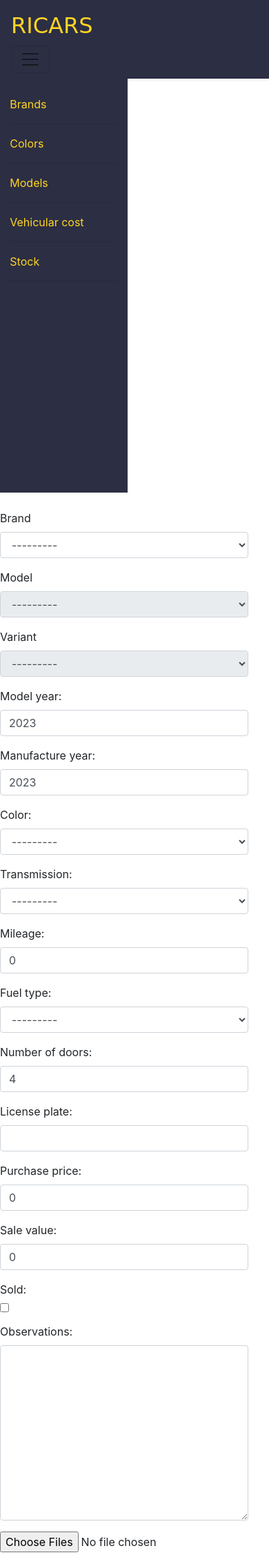
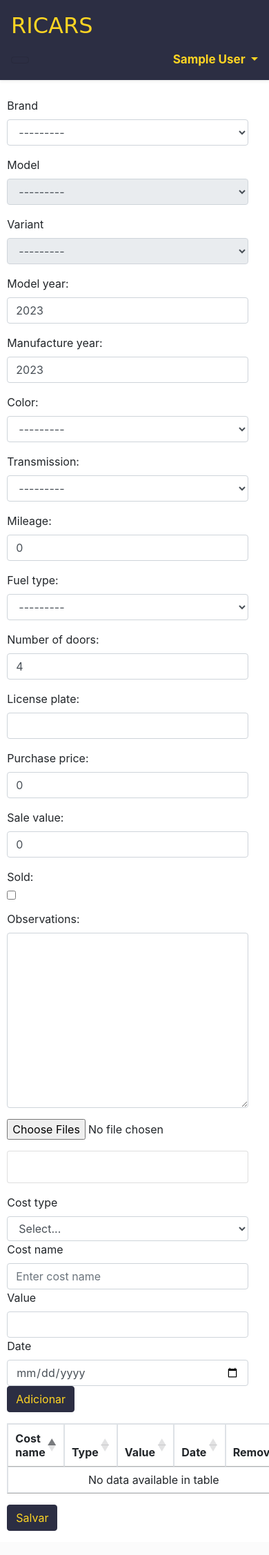
Before and after one commit to gabrielbrag/Ricars, a Django app: page /erp/vehicles/insert/ in a window 390 px wide; the page is wider, and only the part inside the window is pictured. Shown: the top 2254 px of that part at 69% size. After the commit the page ends 2219 px from the top of that part, so only its background shows below. Run offline with Django 4.2, Linux system fonts and the light colour scheme; the visitor is signed in with stand-in values (Sample User, id 1); data that the repository does not hold is empty; some libraries are stand-ins or nearby versions.

Commit message:
Changes to make the system more responsive

```diff
--- a/erp/static/erp/css/styles.css
+++ b/erp/static/erp/css/styles.css
@@ -1,8 +1,9 @@
 :root{
-    --rosea: #FFD523;
-    --powder-blue: #2C2E43;
+    --primary: #FFD523;
+    --background-secondary: #2C2E43;
     --cotton: red;
     --smoke: pink;
+    --textPrimary:black;
 }
 
 .btn-cyan{
@@ -31,6 +32,7 @@
 
 .main-content{
     margin-top: 3vh;
+    padding-left:3vh;
 }
 
 .controlGrid{
@@ -43,15 +45,14 @@
 
 .sidebar{
     width: 200px;
-    background-color: var(--powder-blue);
+    background-color: var(--background-secondary);
     padding-left: 3vh;
     padding-top: 3vh;
-    height: auto;
-    min-height: 600px;
+    min-height: 95vh;
 }
 
 .sidebar a{
-    color: var(--rosea);
+    color: var(--primary);
     font-size: 16px;
 }
 
@@ -59,13 +60,13 @@
     margin-right: 3px;
 }
 
-.rosea{
-    color: var(--rosea) !important;
+.primary{
+    color: var(--primary) !important;
 
 }
 
-.bg-powder-blue{
-    background-color: var(--powder-blue);
+.bg-background-secondary{
+    background-color: var(--background-secondary);
 }
 
 .user-info{
@@ -131,11 +132,11 @@
   }
 
   /* Custom class for the form group */
-  .custom-form-group {
+  /* .custom-form-group {
     flex: 1;
     display: flex;
     flex-direction: column;
-  }
+  } */
 
   /* Custom class for the select element */
   .custom-form-select {
@@ -152,3 +153,30 @@
   .custom-form-button {
     margin-top: auto; /* Align button to the bottom of the form group */
   }
+
+.container-login{
+    position:relative;
+    top:15vh;
+}
+
+.btn-primary{
+    background-color:var(--background-secondary);
+    border-color: var(--background-secondary);
+    color:var(--primary)
+}
+
+.btn-primary:hover{
+    background-color:var(--primary);
+    border-color: var(--primary);
+    color:var(--textPrimary);
+}
+
+.flex-login{
+    display: flex;
+    flex-basis: auto;
+    flex-grow:1;
+}
+
+.navbar-light .navbar-toggler-icon{
+    color:var(--primary);
+}
--- /dev/null
+++ b/erp/static/erp/js/masterpage.js
@@ -0,0 +1,8 @@
+document.addEventListener("DOMContentLoaded", function () {
+    console.log("toogler")
+
+    if (window.innerWidth >= 728) { // 992 pixels is the breakpoint for large screens (lg)
+        var sidebar = document.getElementById("sidebar");
+        sidebar.classList.remove("collapse")
+    }
+});
--- a/erp/templates/erp/datatable.html
+++ b/erp/templates/erp/datatable.html
@@ -12,7 +12,6 @@
 
 <body>
     {% load i18n %}
-    <div class="container">
     <div class="row mb-3 d-flex flex-row-reverse">
         <a href="{{ dataTable.insertViewURL }}">
             <button type="button" class="btn btn-primary">{% trans 'Insert' %}</button>
@@ -44,7 +43,6 @@
                     {% endfor %}
                 </tbody>
             </table>
-            </div>
         </div>
     </div>
 
--- a/erp/templates/erp/forms/vehicle_edit.html
+++ b/erp/templates/erp/forms/vehicle_edit.html
@@ -82,7 +82,7 @@
 </div>
 
 <div class="row custom-form-row mb-3">
-  <div class="col-md-2 custom-form-group">
+  <div class="col-sm-4 col-md-2 custom-form-group">
     <label for="vehicle_cost_type">{% trans 'Cost type' %}</label>
     <select class="form-control custom-form-select" name="vehicle_cost_type" id="cost_type">
       <option value="">{% trans 'Select...' %}</option>
@@ -91,25 +91,25 @@
       {% endfor %}
     </select>
   </div>
-  <div class="col-md-3 custom-form-group">
+  <div class="col-sm-4 col-md-3 custom-form-group">
     <label for="cost_name">{% trans 'Cost name' %}</label>
     <div class="input-group">
       <input type="text" id="cost_name" class="form-control custom-form-input" placeholder="{% trans 'Enter cost name' %}">
     </div>
   </div>
-  <div class="col-md-2 custom-form-group">
+  <div class="col-sm-4 col-md-2 custom-form-group">
     <label for="cost_name">{% trans 'Value' %}</label>
     <div class="input-group">
       <input type="number" id="cost_value" class="form-control custom-form-input">
     </div>
   </div>
-  <div class="col-md-2 custom-form-group">
+  <div class="col-sm-4 col-md-2 custom-form-group">
     <label for="cost_name">{% trans 'Date' %}</label>
     <div class="input-group">
       <input type="date" id="expense_date" class="form-control custom-form-input">
     </div>
   </div>
-  <div class="col-md-2 custom-form-group custom-form-button">
+  <div class="col-sm-4 col-md-2 custom-form-group custom-form-button">
     <button id="insertButton" class="btn btn-primary" type="button">{% trans 'Add' %}</button>
   </div>
 </div>
--- a/erp/templates/erp/masterpage.html
+++ b/erp/templates/erp/masterpage.html
@@ -1,29 +1,31 @@
+{% load static %}
+
 <html lang="en">
 <head>
-    <meta charset="UTF-8">
+    <meta name="viewport" content="width=device-width, initial-scale=1" charset="UTF-8">
     <title>{% block title %}{% endblock %}</title>
-
+    <script src="{% static 'erp/js/masterpage.js' %}"></script>
     {% include 'erp/imports.html' %}
     {% block stylesheets %}{% endblock %}
 </head>
 <body>
     {% load i18n %}
-    <nav class="navbar navbar-expand-md navbar-light bg-powder-blue shadow-sm">
+    <nav class="navbar navbar-expand-md navbar-light bg-background-secondary shadow-sm">
         <div class="container title-bar">
             <a class="navbar-brand brand-title" href="">
-                <p class="rosea title-bar"><i class="fas fa-car"></i>RICARS</p>
+                <p class="primary title-bar"><i class="fas fa-car"></i>RICARS</p>
             </a>
         </div>
         <div class="container">
-            <button class="navbar-toggler" type="button" data-toggle="collapse" data-target="#navbarSupportedContent" aria-controls="navbarSupportedContent" aria-expanded="false" aria-label="">
-                <span class="navbar-toggler-icon"></span>
+            <button id="collapse-control" class="navbar-toggler" type="button" data-toggle="collapse" data-target="#sidebar" aria-controls="navbarSupportedContent" aria-expanded="false" aria-label="">
+                    <i class="fas fa-arrow-right" style="color:var(--primary)"></i>
             </button>
 
-            <div class="collapse navbar-collapse" id="navbarSupportedContent">
+            <div class="flex-login">
                 <ul class="navbar-nav ml-auto">
                     <li class="nav-item"></li>
                     <li class="nav-item dropdown">
-                        <a id="navbarDropdown" class="nav-link dropdown-toggle rosea auth-controls" href="#" role="button" data-toggle="dropdown" aria-haspopup="true" aria-expanded="false" v-pre>
+                        <a id="navbarDropdown" class="nav-link dropdown-toggle primary auth-controls" href="#" role="button" data-toggle="dropdown" aria-haspopup="true" aria-expanded="false" v-pre>
                            <i class="fas fa-user"></i>{{ request.user.name }}<span class="caret"></span>
                         </a>
                         <div class="dropdown-menu dropdown-menu-right" aria-labelledby="navbarDropdown">
@@ -36,7 +38,7 @@
             </div>
     </nav>
     <div class="row mw-90" style="max-width: 100%;">
-        <div id="sidebar" class="sidebar float-left col-md-2">
+        <div id="sidebar" class="sidebar float-left col-md-2 col-sm-12 collapse">
             <div class="items-container ml-1">
                 <a href="{% url 'brand_list' %}"><i class="fas fa-flag"></i> {% trans 'Brands' %}</a><hr>
                 <a href="{% url 'color_list' %}"><i class="fas fa-tint"></i> {% trans 'Colors' %}</a><hr>
--- a/portal/templates/portal/masterpage.html
+++ b/portal/templates/portal/masterpage.html
@@ -5,12 +5,14 @@
 <html lang="en">
 
 <head>
-    <meta charset="UTF-8">
+    <meta name="viewport" content="width=device-width, initial-scale=1" charset="UTF-8">
     <title>Braga Motors</title>
     <script src="{% static 'js/jquery-3.7.0.min.js' %}"></script>
     <link rel="stylesheet" href="{% static 'bootstrap/css/bootstrap.min.css' %}">
     <script src="{% static 'bootstrap/js/bootstrap.bundle.min.js' %}"></script>
     <script src="{% static 'fontawesomefree/js/all.min.js' %}"></script>
+    {% block imports %}
+    {% endblock %}
 </head>
 
 <body>
@@ -69,4 +71,5 @@
     </footer>
     <link rel="stylesheet" type="text/css" href="{% static 'portal/css/styles.css' %}">
     <script src="{% static 'portal/js/vehicles.js' %}"></script>
+    <script src="{% static 'portal/js/stock.js' %}"></script>
 </body>
--- a/portal/templates/portal/vehicleView.html
+++ b/portal/templates/portal/vehicleView.html
@@ -85,7 +85,7 @@
         <a class="btn btn-secondary btn-block btn-lg text-uppercase mb-3" href="tel:{{ company.masked_whatsapp_number }}">
           <i class="fas fa-phone"></i> {{ context_company.masked_whatsapp_number }}
         </a>
-        <div class="card card-body card-default margin-top-30 background-secondary">
+        <div class="card card-body card-default card-address margin-top-30 background-secondary">
           <address>
             <a class="textColorPrimary" href="https://www.google.com/maps/place/{{context_shop.shopAddress}}"
               target="_blank" class="btn btn-default pull-right"> <i class="fas fa-map-marker-alt"></i> {% trans "View in map" %}
```
Also changed, not shown: erp/templates/registration/login.html (+6 -6 lines), portal/static/portal/css/styles.css (+41 -15 lines), portal/static/portal/js/stock.js (added, +11 -0 lines), portal/templates/portal/stock.html (+13 -5 lines), portal/templates/portal/vehiclesPanel.html (+4 -7 lines). Lines whose indentation alone changed are shown as unchanged.
